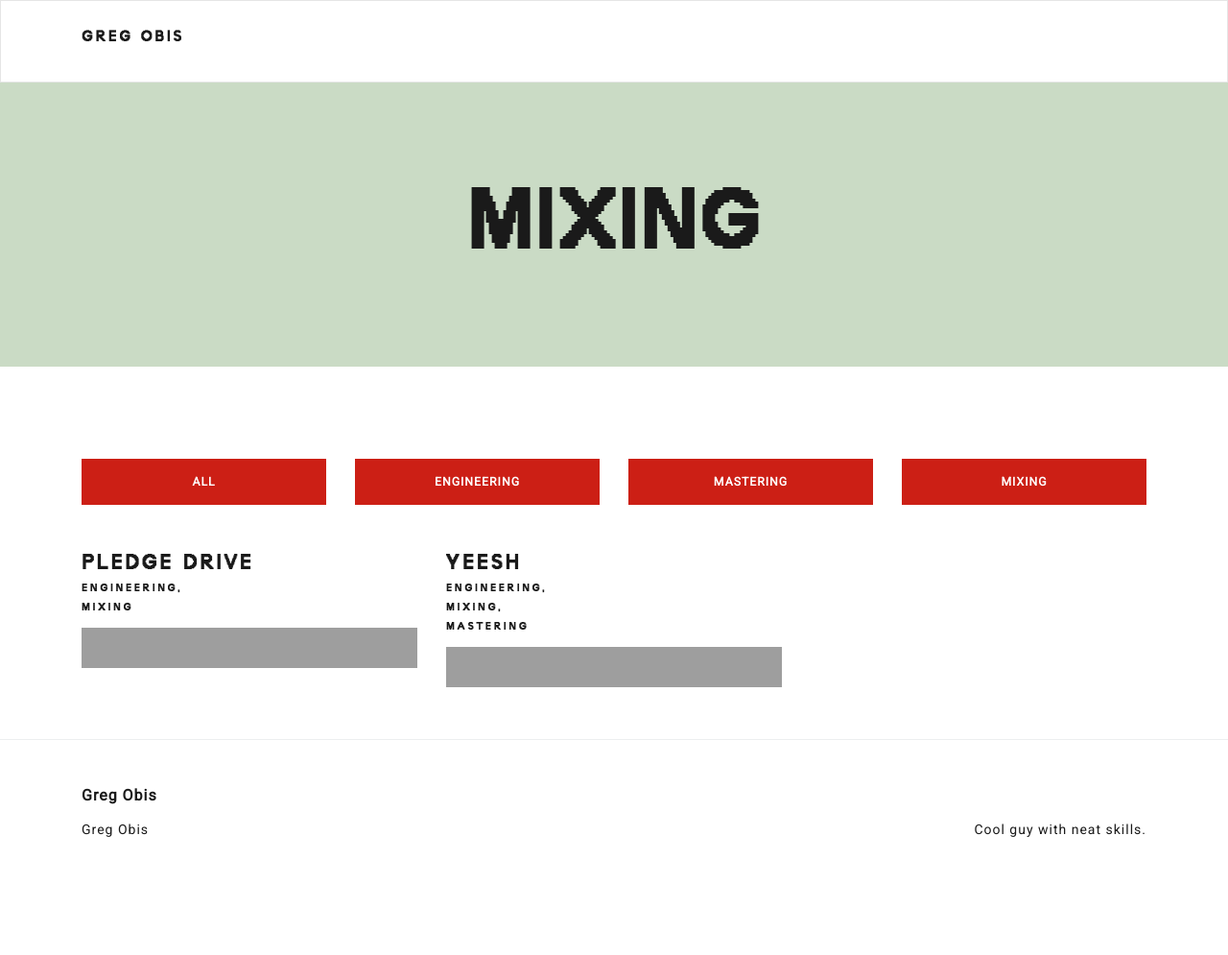
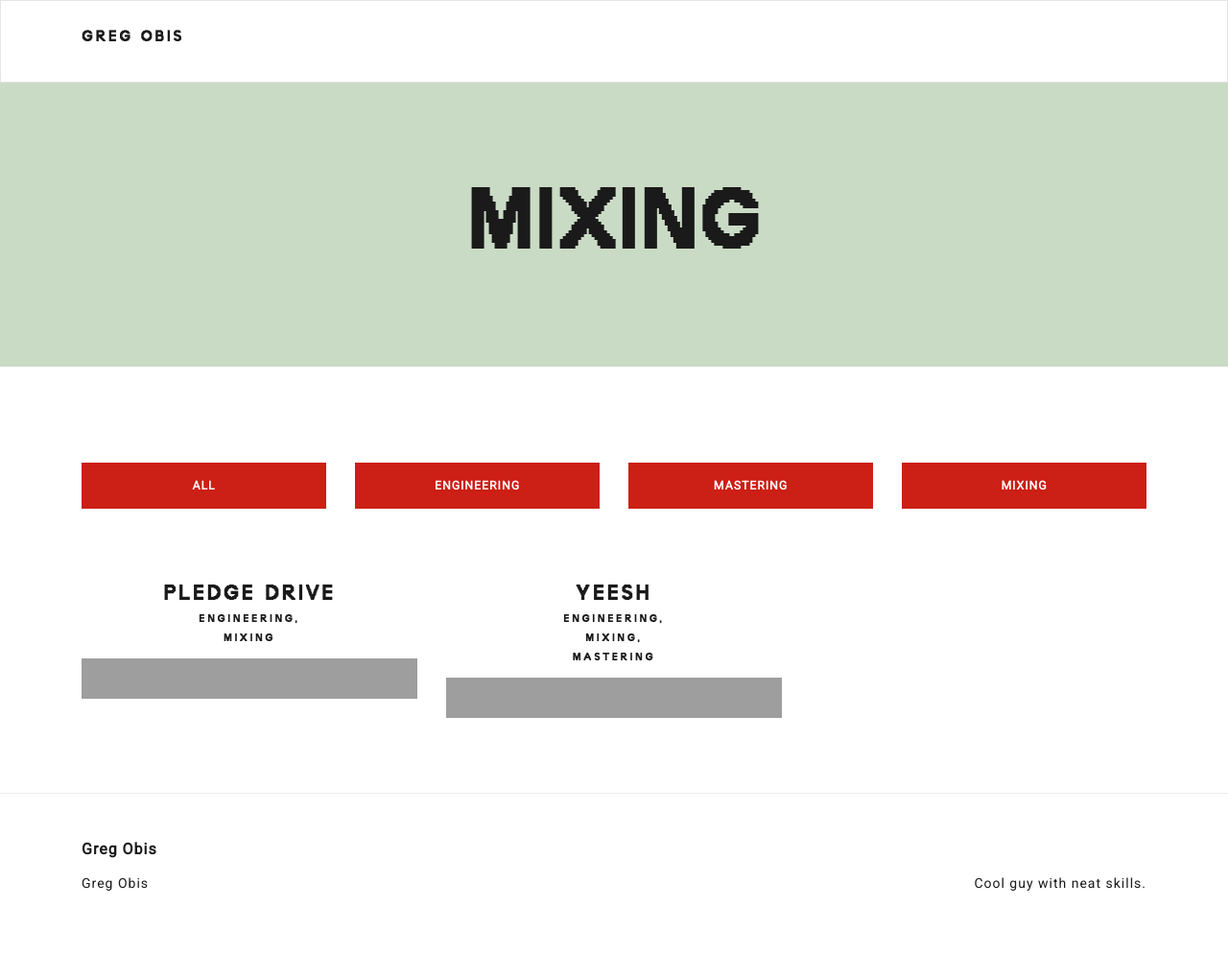
Before and after one commit to pamelajoy/pamelajoy.github.io, a Jekyll site: the page built from _categories/mixing.md, in a window 1280 px wide. Shown: the whole page at 96% size. Built offline with Jekyll 4.4.1, drawn with Linux system fonts in a browser that asks for light colours; before the commit the page ends 939 px from its top, so only the background shows below that; grey boxes are pictures that could not be loaded.

Commit message:
clean up

```diff
--- a/_layouts/categories.html
+++ b/_layouts/categories.html
@@ -1,56 +1,3 @@
 ---
-layout: default
+layout: page
 ---
-<article class="pale-green-bg py-5">
-  <div class="container my-5">
-    <div class="row">
-      <div class="col-12">
-        <header>
-          <h1 class="text-center">{{ page.title | escape }}</h1>
-        </header>
-      </div>
-    </div>
-  </div>
-</article>
-
-<article class="py-5">
-  <div class="container">
-    <div class="row my-5">
-      <div class="mx-auto col-md-6 col-lg-3">
-        <a href="/projects" class="btn btn-danger w-100">
-          All
-        </a>
-      </div>
-      {% for category in site.categories %}
-        <div class="mx-auto col-md-6 col-lg-3">
-          <a href="/projects/{{ category.slug }}" class="btn btn-danger w-100">
-            {{ category.title }}
-          </a>
-        </div>
-      {% endfor %}
-    </div>
-    <div class="row">
-      {% for project in site.projects %}
-        {% if project.categories contains {{page.category}} %}
-          <div class="col-12 col-sm-6 col-md-4 col-l-3">
-
-            <h4>{{ project.band }}</h2>
-              {% if project %}
-                {% assign categories = project.categories %}
-              {% endif %}
-              {% for category in categories %}
-              <h6><a href="{{site.baseurl}}/projects/{{category|slugize}}">{{category}}</a>{% unless forloop.last %}, {% endunless %}</h6>
-              {% endfor %}
-            <p>{{ project.content | markdownify }}</p>
-            {% if project.embed %}
-              {{ project.embed }}
-            {% else %}
-              <a href="{{ project.url }}">link</a>
-            {% endif %}
-
-          </div>
-        {% endif %}
-      {% endfor %}
-    </div>
-  </div>
-</article>
--- a/_layouts/page.html
+++ b/_layouts/page.html
@@ -1,7 +1,7 @@
 ---
 layout: default
 ---
-<article class="{{ page.background-color }}-bg py-5">
+<article class="pale-green-bg py-5">
   <div class="container my-5">
     <div class="row">
       <div class="col-12">
@@ -22,16 +22,17 @@ layout: default
         </a>
       </div>
       {% for category in site.categories %}
-        <div class="mx-auto  col-md-6 col-lg-3 my-1">
+        <div class="mx-auto col-md-6 col-lg-3 my-1">
           <a href="/projects/{{ category.slug }}" class="btn btn-danger w-100">
             {{ category.title }}
           </a>
         </div>
       {% endfor %}
     </div>
-    <div class="row">
+    <div class="row text-center">
       {% for project in site.projects %}
-        <div class="col-12 col-sm-6 col-md-4 text-center py-4">
+        {% if project.categories contains {{page.category}} %}
+          <div class="col-12 col-sm-6 col-md-4 py-4">
             <h4>{{ project.band }}</h2>
               {% if project %}
                 {% assign categories = project.categories %}
@@ -46,6 +47,7 @@ layout: default
               <a href="{{ project.url }}">link</a>
             {% endif %}
           </div>
+        {% endif %}
       {% endfor %}
     </div>
   </div>
```
Lines whose indentation alone changed are shown as unchanged.
